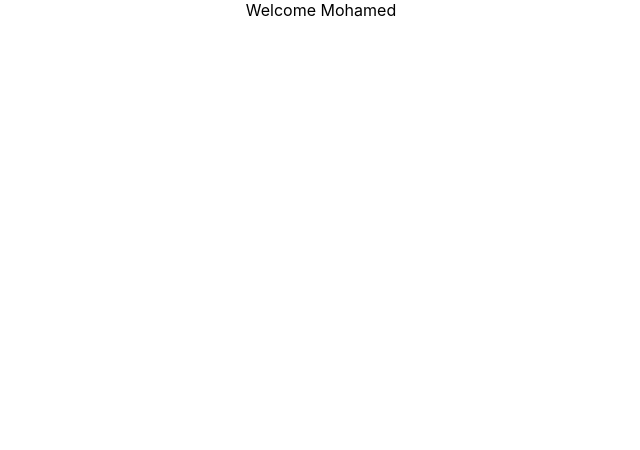
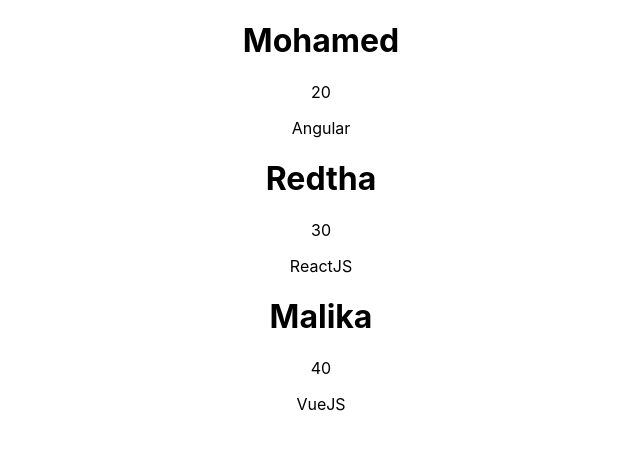
Before and after one commit to Amin-Naimi/ReactJs_Fundamentals, a React (Create React App) app in the folder hello_world/: page / in a window 1280 px wide. Shown: the top 450 px of the page, without its empty margins (319-959 px from the left). Built offline with nearby package versions, Linux system fonts and the light colour scheme.

Commit message:
List Rendering

```diff
--- a/hello_world/src/App.js
+++ b/hello_world/src/App.js
@@ -5,19 +5,21 @@
 import Hello from './components/Hello';
 import Message from './components/Message';
 import Counter from './components/Counter';
-import FunctionClick from './components/FunctionClick';
-import ClassClick from './components/ClassClick';
-import EventBind from './components/EventBind';
-import ParentComponent from './components/ParentComponent';
+import FunctionClick from './components/EventHandling/FunctionClick';
+import ClassClick from './components/EventHandling/ClassClick';
+import EventBind from './components/BindingEventHandlers/EventBind';
+import ParentComponent from './components/Methodes as props/ParentComponent';
 import UserGreeting from './components/ConditionalRendering/UserGreeting';
+import NameList from './components/ListRendering/NameList';
 
 function App() {
   return (
 
     <div className="App">
-      <UserGreeting></UserGreeting>
+      <NameList></NameList>
       {
       /*
+      <UserGreeting></UserGreeting>
       <ParentComponent></ParentComponent>
       <EventBind></EventBind>
       <ClassClick></ClassClick>
--- /dev/null
+++ b/hello_world/src/components/ListRendering/NameList.js
@@ -0,0 +1,48 @@
+import React from 'react';
+import Person from './Person';
+
+function NameList(props) {
+    const names = ["Mohamed", "Redtha", "Malika"]
+    const nameList = names.map(name => <h1>{name}</h1>)
+    const persones = [
+        {
+            id: 1,
+            name: "Mohamed",
+            age: 20,
+            skill: 'Angular'
+        },
+        {
+            id: 2,
+            name: "Redtha",
+            age: 30,
+            skill: 'ReactJS'
+        }, {
+            id: 3,
+            name: "Malika",
+            age: 40,
+            skill: 'VueJS'
+        }
+
+    ]
+    const personList = persones.map(person =>
+        <Person person = {person}></Person>
+        )
+    return (
+        <div>
+            {/*<div>
+                <h2>{names[0]}</h2>
+                <h2>{names[1]}</h2>
+                <h2>{names[2]}</h2>
+            </div>*/}
+            <div>
+                {/*{nameList}*/}
+                {personList}
+            </div>
+
+
+        </div>
+
+    );
+}
+
+export default NameList;
--- /dev/null
+++ b/hello_world/src/components/ListRendering/Person.js
@@ -0,0 +1,13 @@
+import React from 'react';
+
+function Person({person}) {
+    return (
+        <div>
+            <h1>{person.name}</h1>
+            <p>{person.age}</p>
+            <p>{person.skill}</p>
+        </div>
+    );
+}
+
+export default Person;
```
Also changed, not shown: hello_world/src/components/BindingEventHandlers/EventBind.js (renamed from hello_world/src/components/EventBind.js), hello_world/src/components/EventHandling/ClassClick.js (renamed from hello_world/src/components/ClassClick.js), hello_world/src/components/EventHandling/FunctionClick.js (renamed from hello_world/src/components/FunctionClick.js), hello_world/src/components/Methodes as props/ChildComponent.js (renamed from hello_world/src/components/ChildComponent.js), hello_world/src/components/Methodes as props/ParentComponent.js (renamed from hello_world/src/components/ParentComponent.js).
